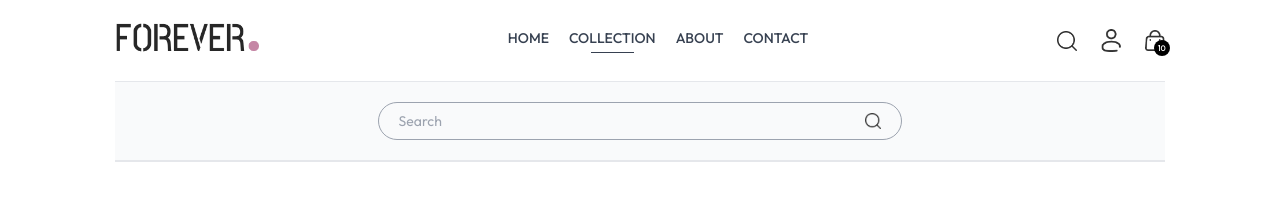
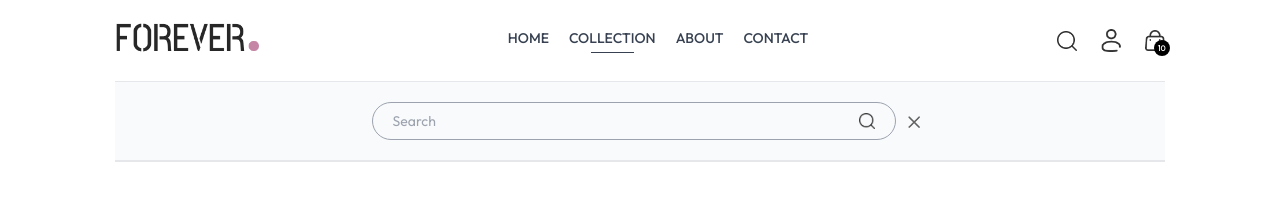
Before and after one commit to GabrielEsquiavoni/ecommerce-app, a React (Vite) app in the folder frontend/: page /collection in a window 1280 px wide. Both pictures are taken after a click on the picture 1066 px from the left and 40 px from the top of the page. Shown: the top 200 px of the page. Built offline with nearby package versions, Linux system fonts and the light colour scheme.

Commit message:
feat: implement search functionality in Navbar and SearchBar components

```diff
--- a/frontend/src/components/Navbar.jsx
+++ b/frontend/src/components/Navbar.jsx
@@ -1,10 +1,13 @@
-import React from 'react'
+import React, { useContext } from 'react'
 import {assets} from '../assets/frontend_assets/assets'
 import {NavLink, Link} from 'react-router-dom'
+import { ShopContext } from '../context/ShopContext';
 
 const Navbar = () => {
 
   const [visible, setVisible] = React.useState(false);
+
+  const { setShowSearch } = useContext(ShopContext);
 
   return (
     <div className="flex items-center justify-between py-5 font-medium">
@@ -34,7 +37,7 @@ const Navbar = () => {
       </ul>
 
     <div className="flex items-center gap-6">
-      <img src={assets.search_icon} className='w-5 cursor-pointer' alt=""/>
+      <img onClick={()=>setShowSearch(true)} src={assets.search_icon} className='w-5 cursor-pointer' alt=""/>
 
       <div className="group relative">
         <img className="cursor-pointer w-5" src={assets.profile_icon} alt="" />
--- a/frontend/src/components/SearchBar.jsx
+++ b/frontend/src/components/SearchBar.jsx
@@ -1,18 +1,34 @@
 import React, { useContext } from 'react'
 import { ShopContext } from '../context/ShopContext';
 import { assets } from '../assets/frontend_assets/assets';
+import { useLocation } from 'react-router-dom';
 
 const SearchBar = () => {
-    const {search, setSearch, showSearch, setShowSearch} = useContext(ShopContext);
+    const { search, setSearch, showSearch, setShowSearch } = useContext(ShopContext);
+    const location = useLocation();
 
-  return showSearch ?(
-    <div className="border-t border-b bg-gray-50 text-center">
-        <div className="inline-flex items-center justify-center border border-gray-400 px-5 py-2 my-5 mx-3 rounded-full w-3/4 sm:w-1/2">
-            <input value={search} onChange={(e) => setSearch(e.target.value)} className='flex-1 outline-none bg-inherit text-sm' type="text" placeholder='Search'/>
-            <img className="w-4" src={assets.search_icon} alt="" />
+    const isVisible = location.pathname.includes('/collection') && showSearch;
+
+    return isVisible ? (
+        <div className="border-t border-b bg-gray-50 text-center">
+            <div className="inline-flex items-center justify-center border border-gray-400 px-5 py-2 my-5 mx-3 rounded-full w-3/4 sm:w-1/2">
+                <input
+                    value={search}
+                    onChange={(e) => setSearch(e.target.value)}
+                    className='flex-1 outline-none bg-inherit text-sm'
+                    type="text"
+                    placeholder='Search'
+                />
+                <img className="w-4" src={assets.search_icon} alt="" />
+            </div>
+            <img
+                onClick={() => setShowSearch(false)}
+                className="inline w-3 cursor-pointer"
+                src={assets.cross_icon}
+                alt=""
+            />
         </div>
-    </div>
-  ) : null
+    ) : null
 }
 
 export default SearchBar
--- a/frontend/src/context/ShopContext.jsx
+++ b/frontend/src/context/ShopContext.jsx
@@ -9,7 +9,7 @@ const ShopContextProvider = (props) => {
     const currency = "$";
     const delivery_fee = 10;
     const [search, setSearch] = useState("");
-    const [showSearch, setShowSearch] = useState(true);
+    const [showSearch, setShowSearch] = useState(false);
 
     const value = {
         products, currency, delivery_fee,
```
